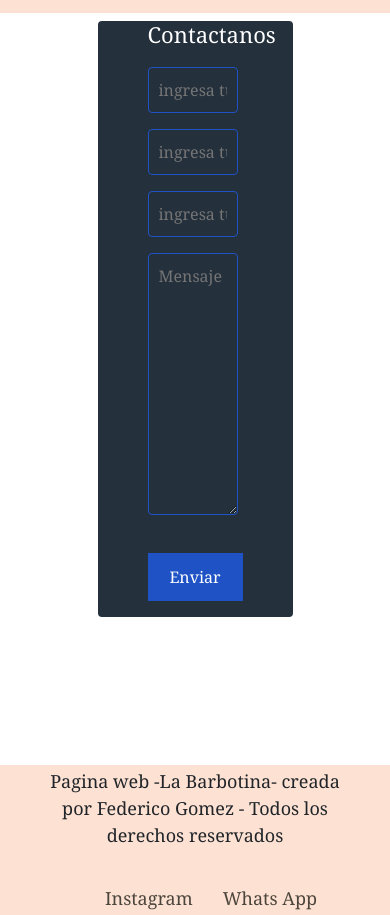
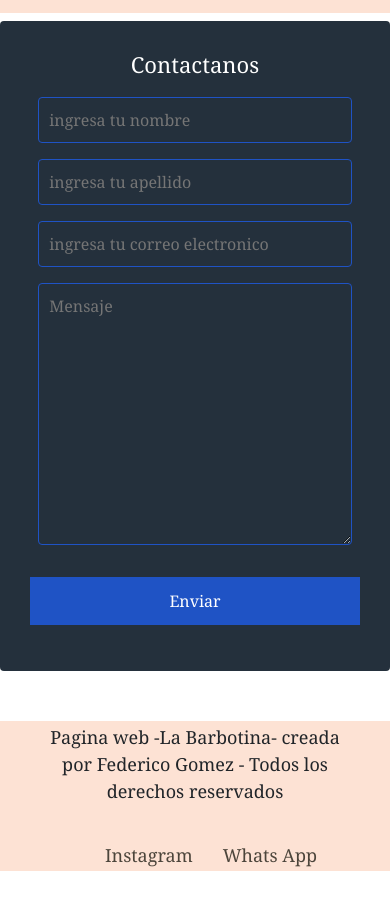
Before and after one commit to Fedecow/RepoCoder, a plain HTML site: page html/contactanos.html in a window 390 px wide. Shown: the part 79-994 px from the top of the page. After the commit the page ends 950 px from the top, so only its background shows below. Drawn offline with nearby package versions, Linux system fonts and the light colour scheme.

Commit message:
arreglos responsive 18/08

```diff
--- a/html/contactanos.html
+++ b/html/contactanos.html
@@ -54,7 +54,7 @@
 
 
       <!-------------Comienzo de Main------------>
-<main class="contenedorMain">
+<main class="contenedorMainDos">
     <section  class="form-register " data-aos="fade-right" data-aos-duration="1500" >
         <h4>Contactanos</h4>
         <input class="controls" type="text" name="nombre" id="nombre" placeholder="ingresa tu nombre">
--- a/style.css
+++ b/style.css
@@ -175,6 +175,18 @@ footer {
 }
 
 
+.navbar-toggler {
+    border: none;
+
+}
+
+@media (max-width:350px) {
+    .navegacion {
+        height: 15vh;
+    }
+}
+
+
 
 
 /************Fin de HEADER*********/
@@ -270,7 +282,7 @@ footer {
 
 
 .imagenNosotros {
-    width: 50%;
+    width: 50vw;
     max-height: 50vh;
     margin: 200px;
 
@@ -279,6 +291,12 @@ footer {
 
 #carouselExampleCaptions {
     background-color: #000000;
+}
+
+.contenedorMain {
+    height: 100vh;
+    overflow: hidden;
+
 }
 /*******Fin de HERO Nosotros*********/
 
@@ -339,9 +357,10 @@ footer {
 
 /*****************Comienzo Contactanos*********************/
 
-.contenedorMain {
-    height: 100vh;
+.contenedorMainDos {
+    max-height: 100%;
     overflow: hidden;
+
 
 }
 
@@ -349,11 +368,17 @@ footer {
     width: 700px;
     background: #24303c;
     padding: 30px;
+    display: flex;
+    flex-direction: column;
+    align-items: center;
     margin: auto;
     margin-top: 100px;
     border-radius: 4px;
     color: #FFFFFF;
-    position: relative;
+    margin-bottom: 50px;
+
+
+
 
 
 
@@ -399,10 +424,7 @@ footer {
     cursor: pointer;
 }
 @media (max-width:990px) {
-    .form-register {
-        width: 50%;
-        padding: 0 50px;
-    }
+
     .form-register h4 {
         text-align: center;
     }
@@ -410,6 +432,13 @@ footer {
     .preguntas {
 
         height: 50%;
+    }
+}
+
+@media (max-width:700px) {
+    .form-register {
+        width: auto;
+        height: auto;
     }
 }
 
@@ -455,6 +484,7 @@ img {
 }
 .colorMain {
     background-color: #000000;
+    bottom: 5px;
 }
 
 
```
